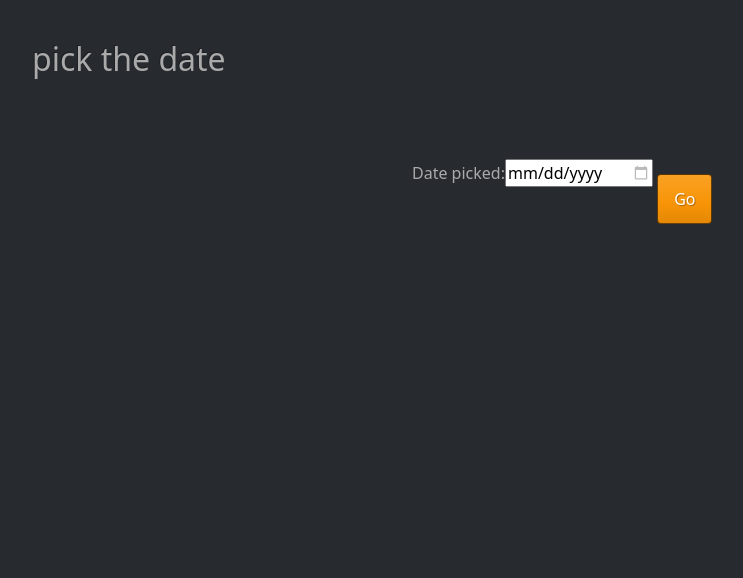
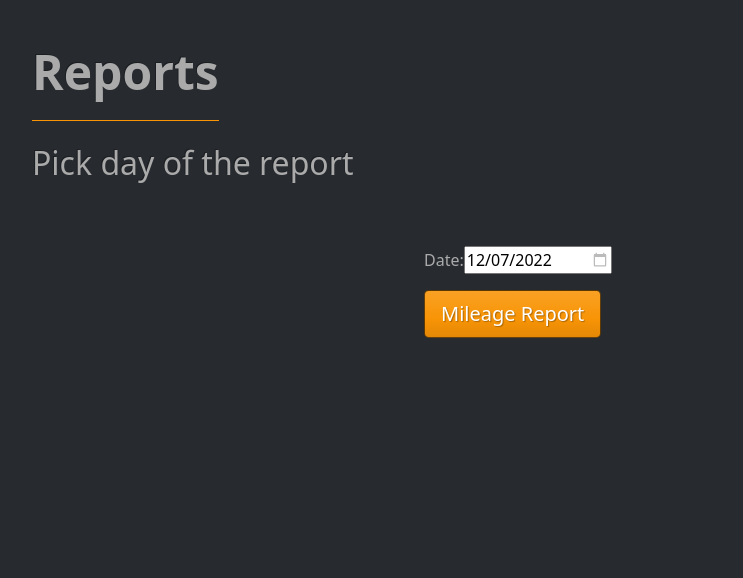
Before and after one commit to JoGorska/mileage-tracker, a Django app: page /reports/date/ in a window 1280 px wide. Shown: the part 97-675 px from the top of the page, without its empty margins (50-793 px from the left). Run offline with Django 3.2, Linux system fonts and the light colour scheme; the visitor is signed in with stand-in values (Sample User, id 1); parts of the project's set-up code (start-up, migrations or seed data) failed here and were passed over; some libraries are stand-ins or nearby versions.

Commit message:
Add view, form, url with new date picker for day report

```diff
--- a/reports/urls.py
+++ b/reports/urls.py
@@ -9,7 +9,7 @@ urlpatterns = [
     # date pickers
     path('period/', views.ChoosePeriodView.as_view(), name='choose_period'),
     path('excell/', views.PeriodExcelView.as_view(), name='choose_period_excel'),
-    path("date/", views.DatePickerView.as_view(), name="choose_date"),
+    path("date/", views.PickDateView.as_view(), name="choose_date"),
 
     # reports
     path('period/<slug:start_date>/<slug:end_date>', views.PeriodReportView.as_view(), name='period_report'),  # noqa
--- a/reports/views.py
+++ b/reports/views.py
@@ -10,7 +10,7 @@
 from visits.forms import DatePickerForm
 from visits.models import Journey, DatePicker
 from users.mixins import MyLoginReqMixin
-from .forms import ReportingPeriodForm
+from .forms import ReportingPeriodForm, PickDateForm
 from .exporter import ExcellExporter, get_mileage_headers
 
 
@@ -25,17 +25,18 @@
     In post makes query for data from journeys model
     '''
     success_url_name = 'reports:period_report'
-    page_sub_title = 'Choose period'
+    subtitle = 'Choose period'
+    form = ReportingPeriodForm()
 
     def get(self, request):
         '''
         gets page that displays two datepickers one for start
         date and the other for end date
         '''
-        form = ReportingPeriodForm()
+        form = self.form
         context = {
-            'reporting_period_form': form,
-            'subtitle': self.page_sub_title,
+            'form': form,
+            'subtitle': self.subtitle,
         }
         return render(request, 'reports/reporting_period_form.html', context)
 
@@ -52,15 +53,46 @@
             return redirect(self.success_url_name, start_date=start_date, end_date=end_date)
 
         context = {
-            'reporting_period_form': form,
-            'subtitle': self.page_sub_title,
+            'form': form,
+            'subtitle': self.subtitle,
         }
         return render(request, 'reports/reporting_period_form.html', context)
 
 
 class PeriodExcelView(ChoosePeriodView):
     success_url_name = 'reports:excel_report'
-    page_sub_title = 'Excel download'
+    subtitle = 'Excel download'
+
+
+class PickDateView(MyLoginReqMixin, View):
+    '''
+    Date picker that allows the user to choose which day to display
+    successfull url redirects to the page where url contains date
+    '''
+    template_name = "reports/reporting_period_form.html"
+    form_class = PickDateForm()
+    subtitle = 'Pick day of the report'
+
+    def get(self, request, *args, **kwargs):
+        context = {
+            'subtitle': self.subtitle,
+            'form': self.form_class,
+        }
+        return render(request, self.template_name, context)
+
+    def post(self, request, *args, **kwargs):
+
+        form = PickDateForm(data=request.POST)
+
+        if form.is_valid():
+            date = str(form.cleaned_data['date'])
+            return redirect("reports:day_report", date)
+
+        context = {
+            'subtitle': self.subtitle,
+            'form': PickDateForm(request.POST),
+        }
+        return render(request, self.template_name, context)
 
 
 class PeriodReportView(MyLoginReqMixin, View):
@@ -118,40 +150,6 @@
         return excel.export_worksheet()
 
 
-class DatePickerView(MyLoginReqMixin, View):
-    '''
-    Date picker that allows the user to choose which day to display
-    successfull url redirects to the page where url contains date
-    '''
-    template_name = "visits/date_picker.html"
-    form_class = DatePickerForm
-
-    def get(self, request, *args, **kwargs):
-        '''
-        gets date picker form
-        '''
-        return render(
-            request,
-            "visits/date_picker.html",
-            {"date_picker_form": DatePickerForm()},
-        )
-
-    def post(self, request, *args, **kwargs):
-        '''
-        posts date picker form data
-        '''
-        date_picker_form = DatePickerForm(data=request.POST)
-
-        if date_picker_form.is_valid():
-            date_picked_instance = date_picker_form.save(commit=False)
-            date_picked_instance.save()
-            slug = date_picked_instance.slug
-            return redirect("reports:day_report", slug)
-        else:
-            slug = request.POST.get("date_picked")
-            return redirect("reports:day_report", slug)
-
-
 class DayReport(MyLoginReqMixin, View):
     """
     Displays the list of journeys that the user has made
--- a/templates/reports/reporting_period_form.html
+++ b/templates/reports/reporting_period_form.html
@@ -21,7 +21,7 @@
         <div class="col-md-4">
         <form action="" method="POST">
           {% csrf_token %}
-          {{ reporting_period_form | as_bootstrap }}
+          {{ form | as_bootstrap }}
           <button type="submit" class="btn btn-warning btn-lg mt-3">Mileage Report
           </button>
         </form>
```
Also changed, not shown: reports/forms.py (+9 -16 lines).
